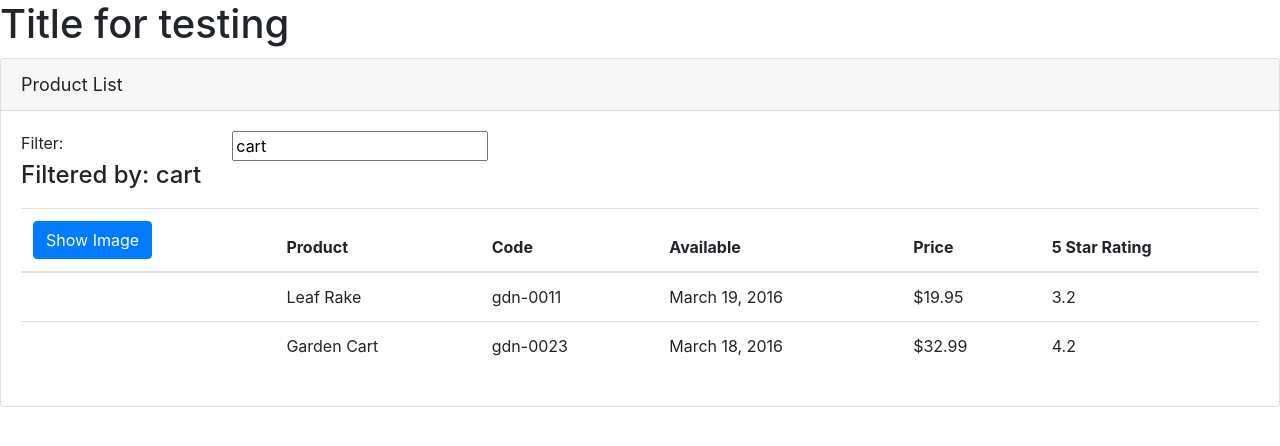
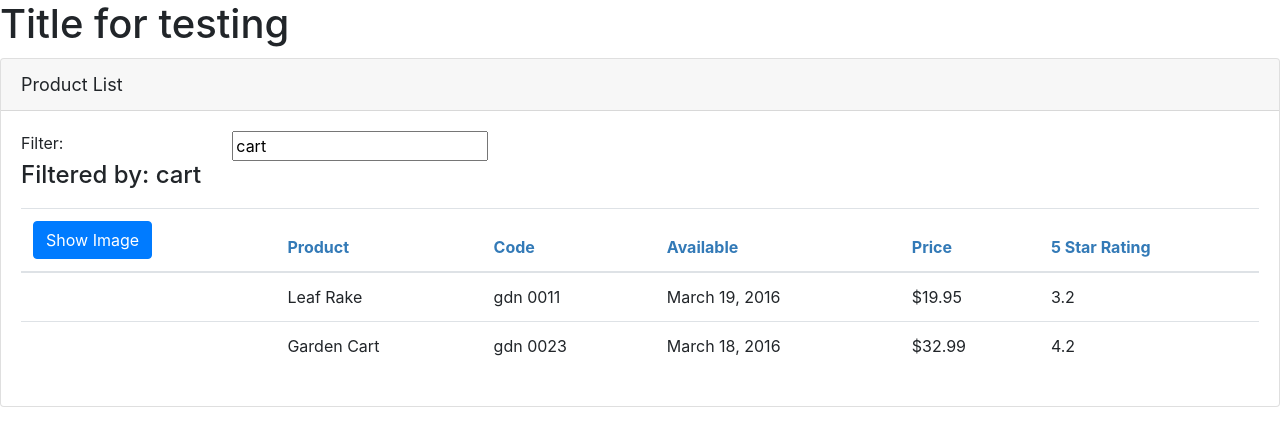
Before and after one commit to angelcuenca/angular-6-environment, an Angular app: page / in a window 1280 px wide. Shown: the top 446 px of the page. Built offline with nearby package versions, Linux system fonts and the light colour scheme.

Commit message:
Creating a custom pipe

```diff
--- a/src/app/app.module.ts
+++ b/src/app/app.module.ts
@@ -3,11 +3,13 @@
 import { FormsModule } from '@angular/forms';
 import { AppComponent } from './app.component';
 import { ProductListComponent } from './products/product-list.component';
+import { ConvertToSpacesPipe } from './shared/convert-to-spaces.pipe';
 
 @NgModule({
   declarations: [
     AppComponent,
-    ProductListComponent
+    ProductListComponent,
+    ConvertToSpacesPipe
   ],
   imports: [
     BrowserModule,
--- /dev/null
+++ b/src/app/products/product-list.component.css
@@ -0,0 +1,3 @@
+thead {
+  color:#337AB7
+}
--- a/src/app/products/product-list.component.html
+++ b/src/app/products/product-list.component.html
@@ -37,7 +37,7 @@
                    [style.width.px]='imageWidth' [style.margin.px]='imageMargin' />
             </td>
             <td>{{ product.productName }}</td>
-            <td>{{ product.productCode | lowercase }}</td>
+            <td>{{ product.productCode | lowercase | convertToSpaces: '-' }}</td>
             <td>{{ product.releaseDate }}</td>
             <td>{{ product.price | currency:'USD': 'symbol':'1.2-2' }}</td>
             <td>{{ product.starRating }}</td>
--- a/src/app/products/product-list.component.ts
+++ b/src/app/products/product-list.component.ts
@@ -1,16 +1,18 @@
-import { Component } from "@angular/core";
+import { Component, OnInit } from "@angular/core";
+import { IProduct } from "./products";
 
 @Component({
   selector: 'pm-products',
-  templateUrl: './product-list.component.html'
+  templateUrl: './product-list.component.html',
+  styleUrls: ['./product-list.component.css']
 })
-export class ProductListComponent{
+export class ProductListComponent implements OnInit{
   pageTitle: string = 'Product List';
   imageWidth: number = 50;
   imageMargin: number = 2;
   showImage: boolean = false;
   listFilter: string = 'cart';
-  products: any[] = [
+  products: IProduct[] = [
     {
       "productId": 1,
       "productName": "Leaf Rake",
@@ -33,7 +35,11 @@
     }
   ];
 
-  toogleImage(): void{
+  toogleImage(): void {
     this.showImage = !this.showImage;
   }
+
+  ngOnInit(): void {
+    console.log("onInit method");
+  }
 }
--- /dev/null
+++ b/src/app/products/products.ts
@@ -0,0 +1,10 @@
+export interface IProduct {
+  productId: number;
+  productName: string;
+  productCode: string;
+  releaseDate: string;
+  price: number;
+  description: string;
+  starRating: number;
+  imageUrl: string;
+}
--- /dev/null
+++ b/src/app/shared/convert-to-spaces.pipe.ts
@@ -0,0 +1,11 @@
+import { Pipe, PipeTransform } from '@angular/core';
+
+@Pipe({
+  name: 'convertToSpaces'
+})
+export class ConvertToSpacesPipe implements PipeTransform {
+
+  transform(value: string, character: string): string {
+    return value.replace(character, ' ');
+  }
+}
```
